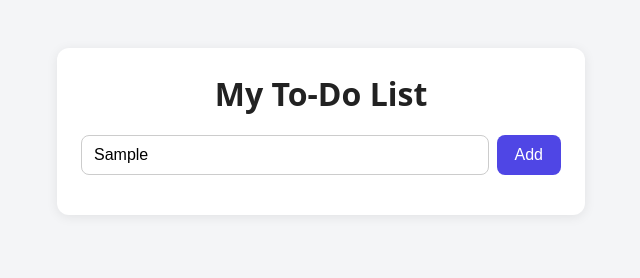
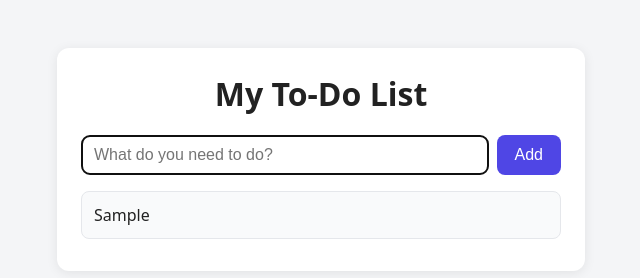
Before and after one commit to sol-wizard/blotz-todo-page-demo-1118-1911, a plain HTML site: page index.html in a window 1280 px wide. Both pictures are taken after typing "Sample" into the empty fields and a click on the button "Add". Shown: the whole page, without its empty margins (319-959 px from the left). Drawn offline with Linux system fonts and the light colour scheme.

Commit message:
Add tasks to the list on click

```diff
--- a/index.html
+++ b/index.html
@@ -15,5 +15,6 @@
       </div>
       <ul id="task-list"></ul>
     </main>
+    <script src="script.js"></script>
   </body>
 </html>
--- /dev/null
+++ b/script.js
@@ -0,0 +1,15 @@
+const input = document.getElementById("task-input");
+const addButton = document.getElementById("add-button");
+const list = document.getElementById("task-list");
+
+addButton.addEventListener("click", () => {
+  const text = input.value.trim();
+  if (text === "") return;
+
+  const item = document.createElement("li");
+  item.textContent = text;
+  list.appendChild(item);
+
+  input.value = "";
+  input.focus();
+});
```
